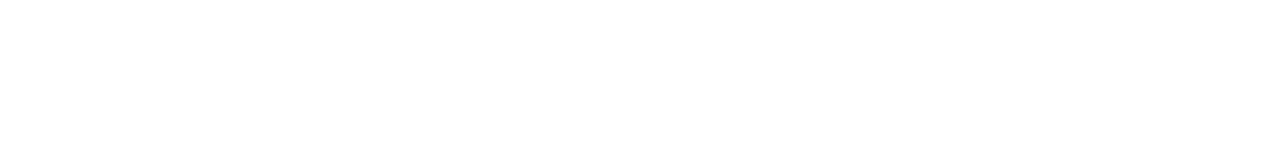
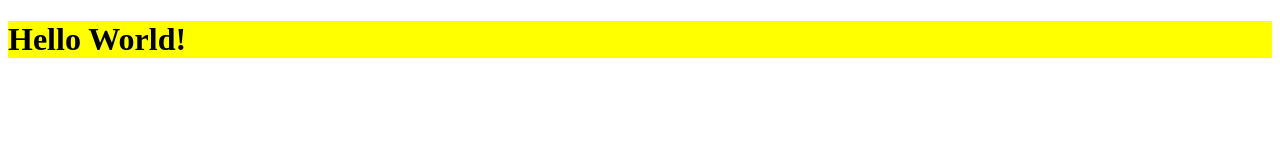
Before and after one commit to MediBx/ourrepository, a plain HTML site: page index.html in a window 1280 px wide. Drawn offline with Linux system fonts and the light colour scheme.

Commit message:
added into html file

```diff
--- a/index.css
+++ b/index.css
@@ -1,3 +1,8 @@
 #myDiv {
     color: red;
 }
+
+
+#myH1 {
+    background-color: yellow;
+}
--- a/index.html
+++ b/index.html
@@ -9,7 +9,7 @@
 </head>
 
 <body>
-
+    <h1 id="myH1">Hello World!</h1>
 </body>
 
 </html>
```
